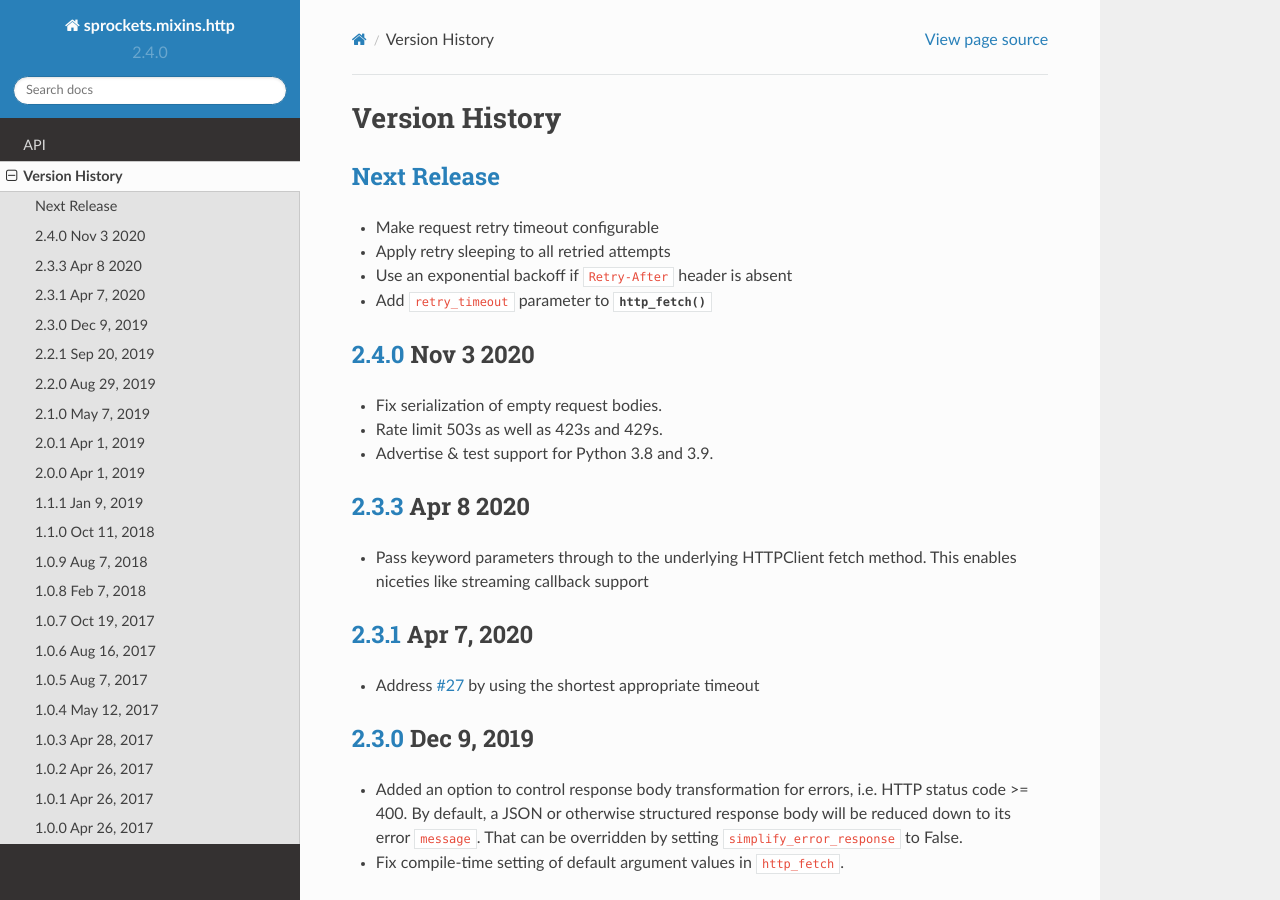
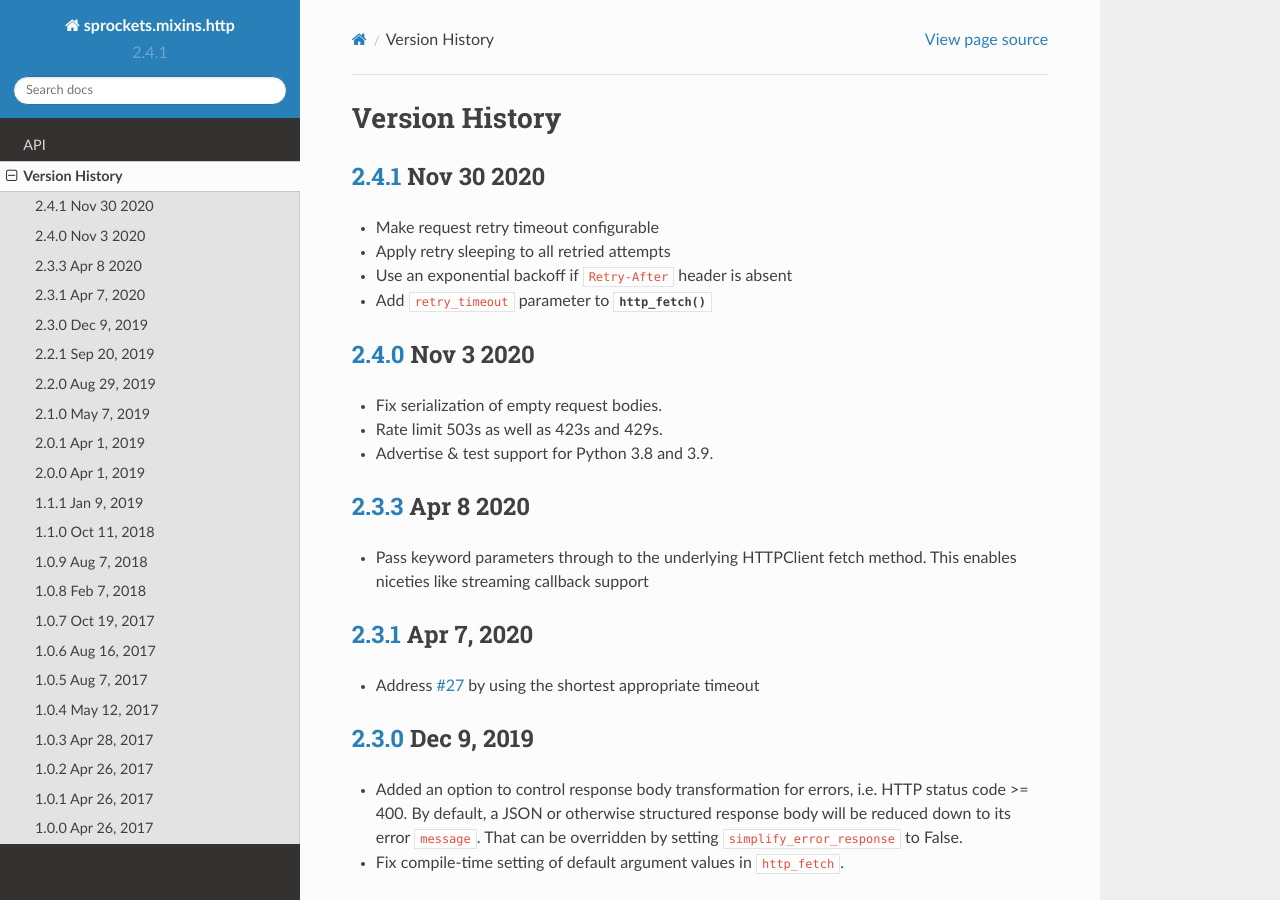
Before and after one commit to sprockets/sprockets.mixins.http, a Sphinx documentation site: the page built from docs/history.rst, in a window 1280 px wide and 900 px high. Built offline with Sphinx 7.4.7 and the Read the Docs theme 2.0.0, drawn with Linux system fonts in a browser that asks for light colours; the version number is read from the project's files by our own code.

Commit message:
2.4.1: Sleep between ALL retries.
- `Retry-After` header is preferred if present in the response
- HTTPClientMixin.DEFAULT_RETRY_TIMEOUT sets the default sleep time
- Sleep time can be set by the `retry_timeout` keyword arg
- Sleep time is exponentially increased with attempt count if the
  `Retry-After` header is not present.

```diff
--- a/docs/history.rst
+++ b/docs/history.rst
@@ -1,8 +1,8 @@
 Version History
 ===============
 
-`Next Release`_
----------------
+`2.4.1`_ Nov 30 2020
+--------------------
 - Make request retry timeout configurable
 - Apply retry sleeping to all retried attempts
 - Use an exponential backoff if ``Retry-After`` header is absent
@@ -119,7 +119,8 @@
 ---------------------
 - Initial Version
 
-.. _Next Release: https://github.com/sprockets/sprockets.mixins.http/compare/2.4.0...master
+.. _Next Release: https://github.com/sprockets/sprockets.mixins.http/compare/2.4.1...master
+.. _2.4.1: https://github.com/sprockets/sprockets.mixins.http/compare/2.4.0...2.4.1
 .. _2.4.0: https://github.com/sprockets/sprockets.mixins.http/compare/2.3.3...2.4.0
 .. _2.3.3: https://github.com/sprockets/sprockets.mixins.http/compare/2.3.1...2.3.3
 .. _2.3.1: https://github.com/sprockets/sprockets.mixins.http/compare/2.3.0...2.3.1
--- a/setup.py
+++ b/setup.py
@@ -23,7 +23,7 @@
 
 setuptools.setup(
     name='sprockets.mixins.http',
-    version='2.4.0',
+    version='2.4.1',
     description='HTTP Client Mixin for Tornado RequestHandlers',
     long_description=open('README.rst').read(),
     url='https://github.com/sprockets/sprockets.mixins.http',
```
Also changed, not shown: 1 other file.
